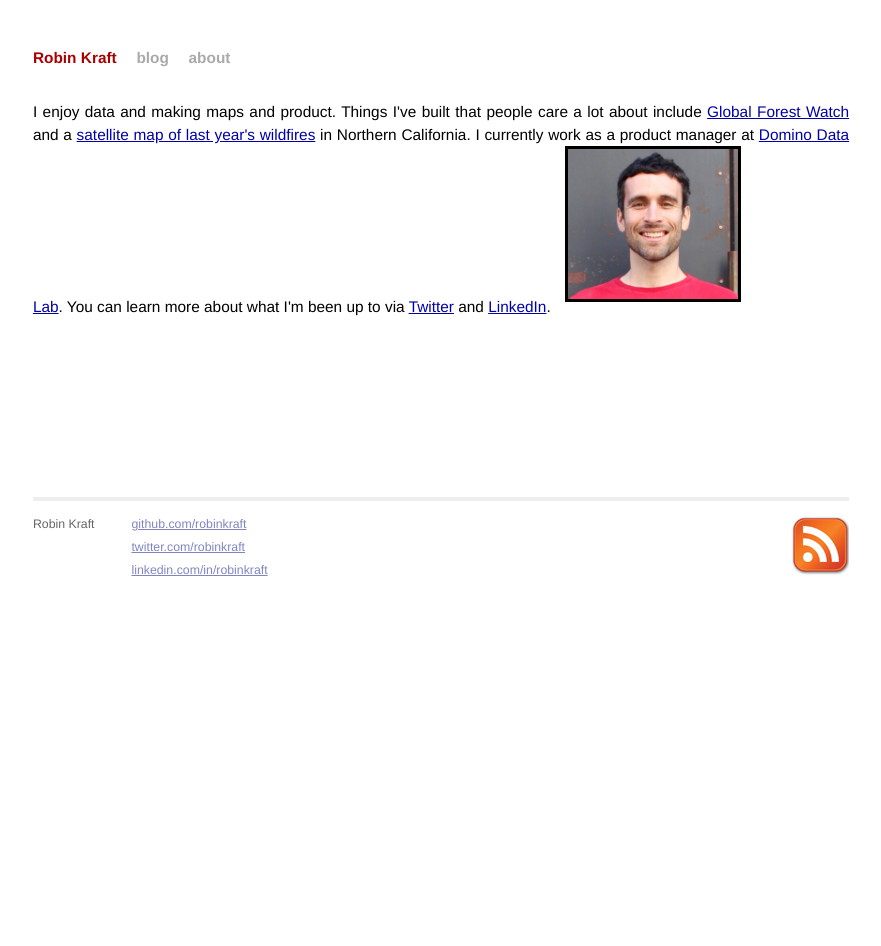
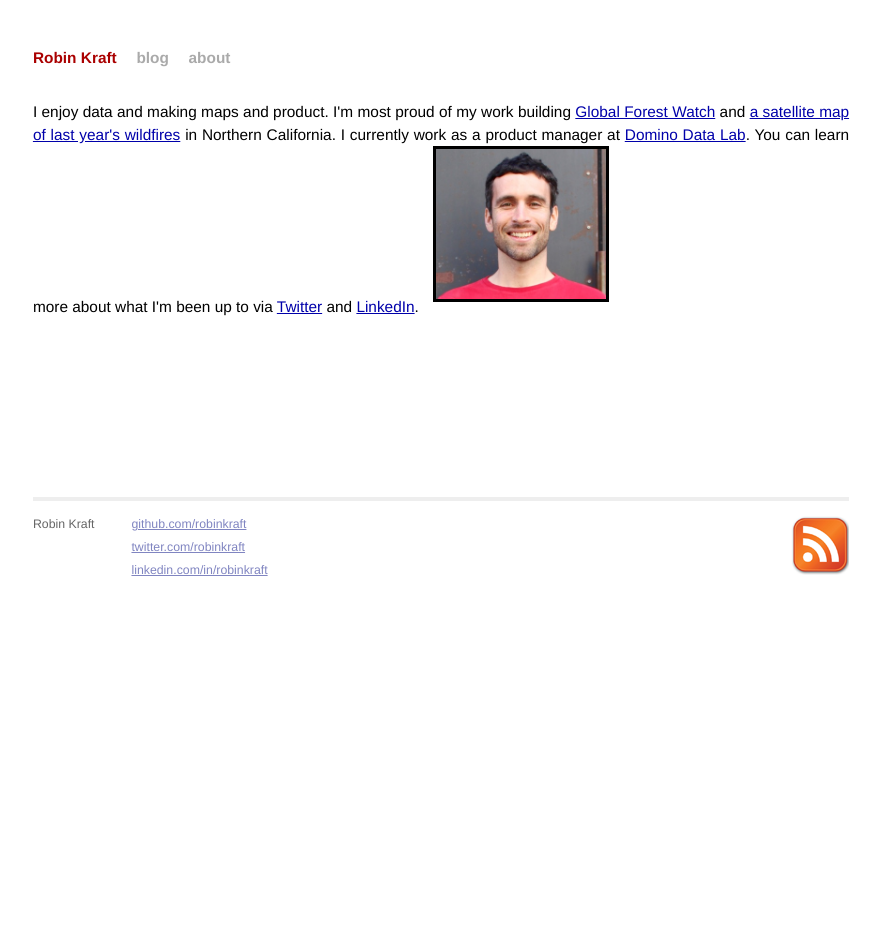
Before and after one commit to robinkraft/robinkraft.github.com, a Jekyll site: the page built from about.html, in a window 1280 px wide. Shown: the whole page, without its empty margins (199-1080 px from the left). Built offline with Jekyll 4.4.1, drawn with Linux system fonts in a browser that asks for light colours.

Commit message:
Update bio

```diff
--- a/about.html
+++ b/about.html
@@ -3,7 +3,7 @@ layout: default
 title: About
 ---
 
-I enjoy data and making maps and product. Things I've built that people care a lot about include <a href="https://www.globalforestwatch.org">Global Forest Watch</a> and a <a href="https://robinkraft.github.io/norcal-fires-imagery/compare.html">satellite map of last year's wildfires</a> in Northern California.
+I enjoy data and making maps and product. I'm most proud of my work building <a href="https://www.globalforestwatch.org">Global Forest Watch</a> and <a href="https://robinkraft.github.io/norcal-fires-imagery/compare.html">a satellite map of last year's wildfires</a> in Northern California.
 
 I currently work as a product manager at <a href="https://www.dominodatalab.com">Domino Data Lab</a>. You can learn more about what I'm been up to via <a href="https://twitter.com/robinkraft">Twitter</a> and <a href="https://www.linkedin.com/in/robinkraft">LinkedIn</a>.
 
```
